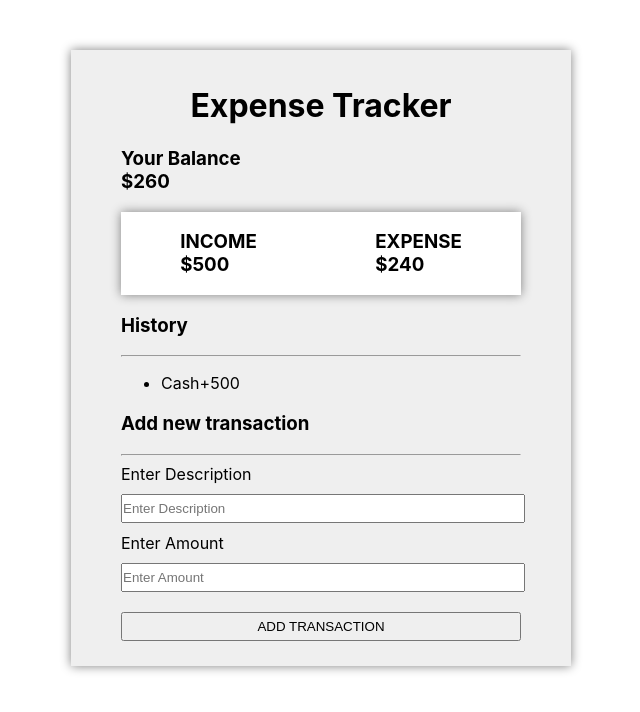
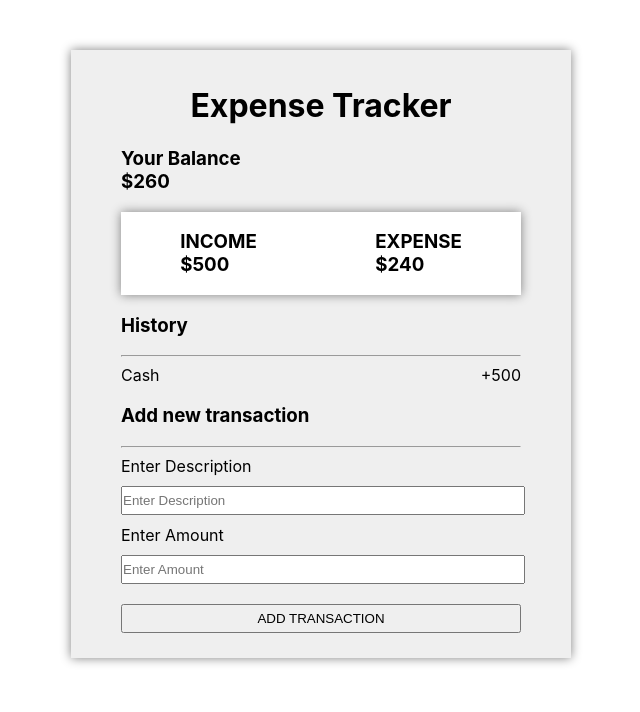
Before and after one commit to samadakram/practice-expense-tracker-app, a React (Create React App) app: page / in a window 1280 px wide. Shown: the top 712 px of the page, without its empty margins (319-959 px from the left). Built offline with nearby package versions, Linux system fonts and the light colour scheme.

Commit message:
Update App.css
Styled list and modified Ui of App

```diff
--- a/src/App.css
+++ b/src/App.css
@@ -21,3 +21,11 @@
     margin: 10px 0;
     padding: 5px 0;
 }
+.transaction-list{
+    margin: 0;
+    padding: 0;
+}
+.transaction-list > li{
+    display: flex;
+    justify-content: space-between;
+}
```
